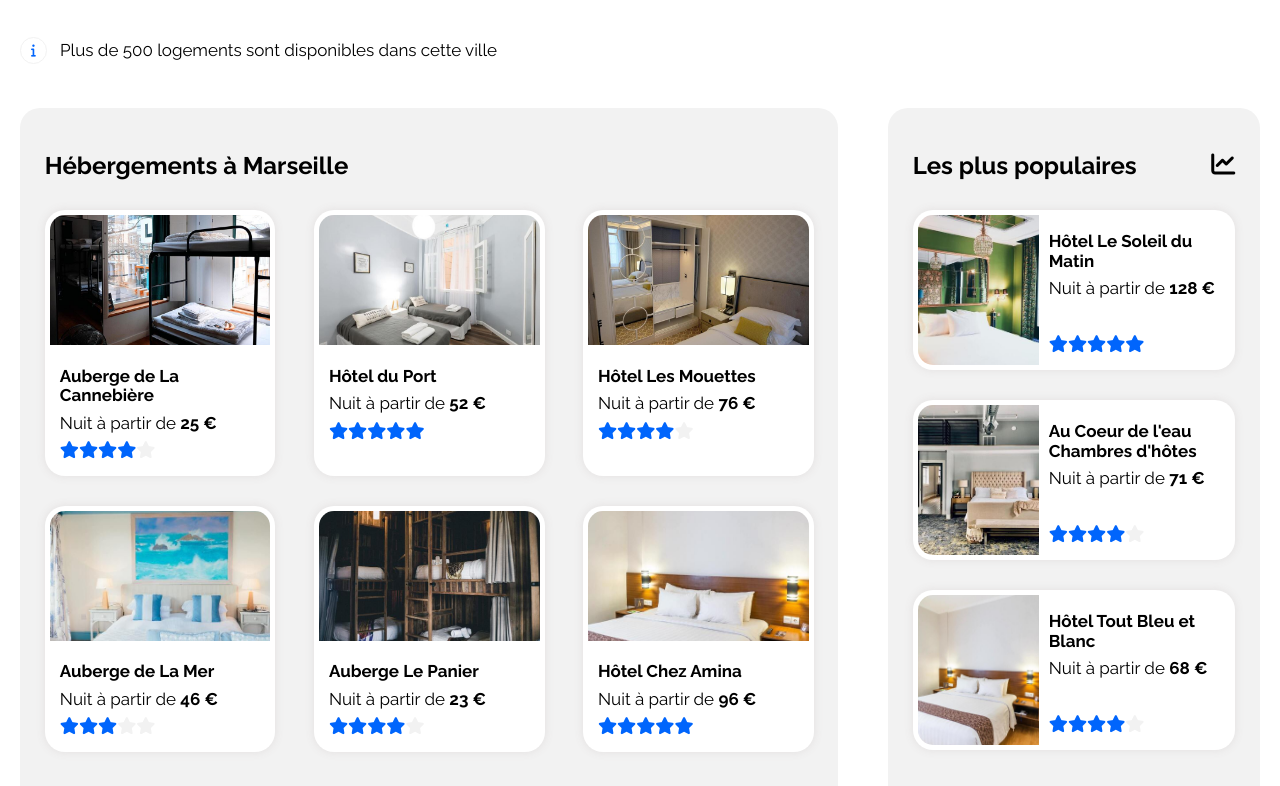
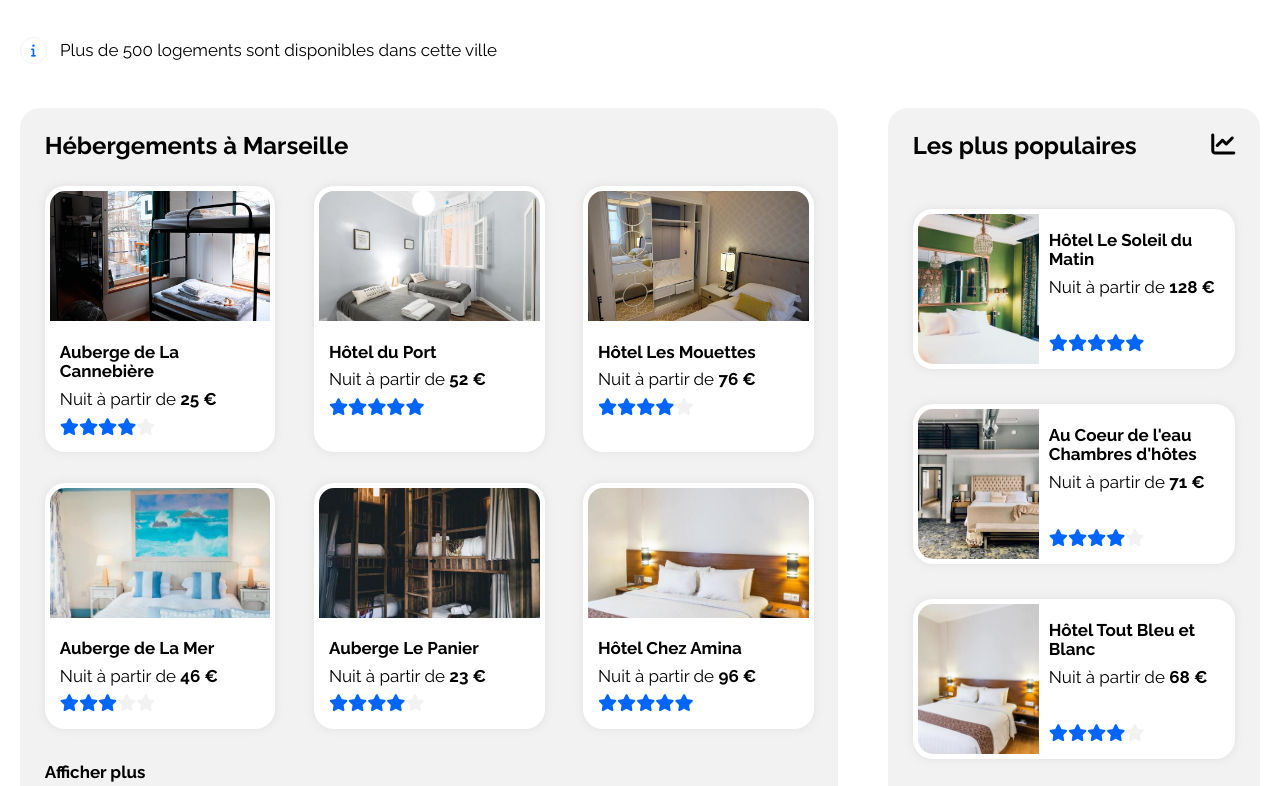
Before and after one commit to matanna/booki, a plain HTML site: page index.html in a window 1280 px wide. Shown: the part 414-1200 px from the top of the page. Drawn offline with Linux system fonts and the light colour scheme.

Commit message:
change sections accomodations with align-content propertie

```diff
--- a/css/responsive.css
+++ b/css/responsive.css
@@ -21,6 +21,10 @@
     .card:hover {
         transform: none;
         transition: none;
+    }
+
+    h2 {
+        margin: 20px 0;
     }
 
     /* HEADER ============================== */
@@ -88,6 +92,11 @@
     }
 
     /* Section accomodations ====== */
+
+    #accomodations-container {
+        height: inherit;
+    }
+
     #accomodations {
         flex-basis: 100%;
         order: 2;
@@ -103,7 +112,15 @@
         order: 1;
     }
 
+    #accomodations .more {
+        height: 50px;
+    }
+
     /* Section activities =================================== */
+    #activities {
+        margin-top: 0;
+    }
+
     #activities-content {
         height: inherit;
         gap: 30px;
@@ -123,6 +140,10 @@
     }
 
     /* SECTION ACCOMODATIONS */
+    .card {
+        margin-bottom: 20px;
+    }
+
     #accomodations .card img {
         height: 300px;
     }
@@ -179,7 +200,7 @@
     }
 
     section {
-        margin: 20px 0;
+        margin: 0;
     }
 
     .card {
--- a/css/styles.css
+++ b/css/styles.css
@@ -25,7 +25,7 @@ h1 {
 
 h2 {
     font-size: 24px;
-    margin-bottom: 30px;
+    margin: 0;
 }
 
 h3 {
@@ -92,7 +92,6 @@ button:hover {
 }
 
 .more {
-    margin-top: 10px;
     font-weight: bold;
 }
 
@@ -139,7 +138,6 @@ main {
     border-radius: 20px;
     background-color: #ffffff;
     padding: 5px;
-    margin-bottom: 30px;
     box-shadow: 0px 0px 10px #e2dfdf;
     transform: scale(1);
     transition: transform 0.25s ease-in-out;
@@ -283,14 +281,23 @@ main {
     display: flex;
     justify-content: space-between;
     flex-wrap: wrap;
+    height: 700px;
 }
 
 .accomodations {
+    display: flex;
+    flex-direction: column;
     background-color: #F2F2F2;
     border-radius: 20px;
     padding: 2%;
     box-sizing: border-box;
     margin-top: 0;
+    height: 100%;
+}
+
+.accomodations h2 {
+    height: 9%;
+    flex-shrink: 2;
 }
 
 #accomodations-container .card-details > * {
@@ -315,14 +322,28 @@ main {
     display: flex;
     flex-wrap: wrap;
     justify-content: space-between;
+    flex: 0 82%;
+    align-content: space-between;
 }
 
 #accomodations .card {
     width: 30%;
+    margin: 2% 0;
 }
 
 #accomodations .card img {
     height: 130px;
+}
+
+#accomodations .more {
+    height: 9%;
+    flex-shrink: 2;
+    position: relative;
+}
+
+#accomodations .more a {
+    position: absolute;
+    bottom: 0;
 }
 
 /* Section accomodations popular ========================== */
@@ -339,8 +360,15 @@ main {
     color: #000000;
 }
 
+#accomodations-popular-content {
+    display: flex;
+    flex-direction: column;
+    justify-content: space-around;
+    height: 90%;
+}
 #accomodations-popular .card {
     display:flex;
+
 }
 
 #accomodations-popular .accomodation-img {
@@ -364,10 +392,15 @@ main {
 }
 
 /* Section activities =================================== */
+#activities {
+    margin-top: 60px;
+}
+
 #activities-content {
     display: flex;
     flex-flow: column wrap;
     height: 500px;
+    margin-top: 3%;
     justify-content: space-between;
     align-content: space-between;
 }
```
Also changed, not shown: index.html (+2 -2 lines).
